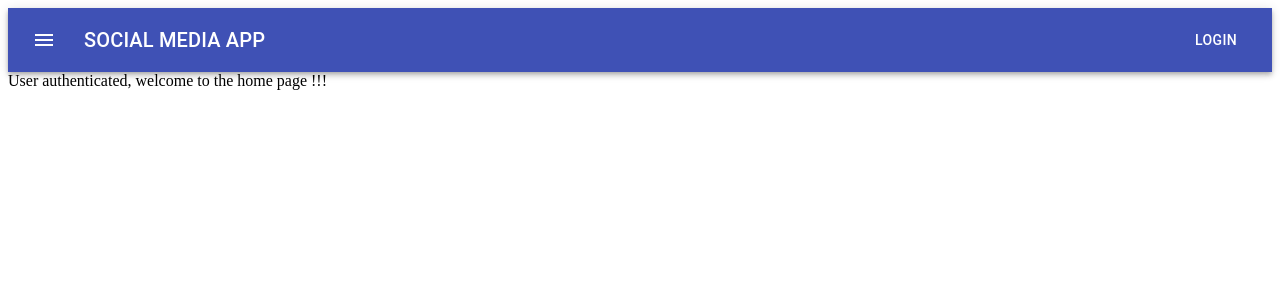
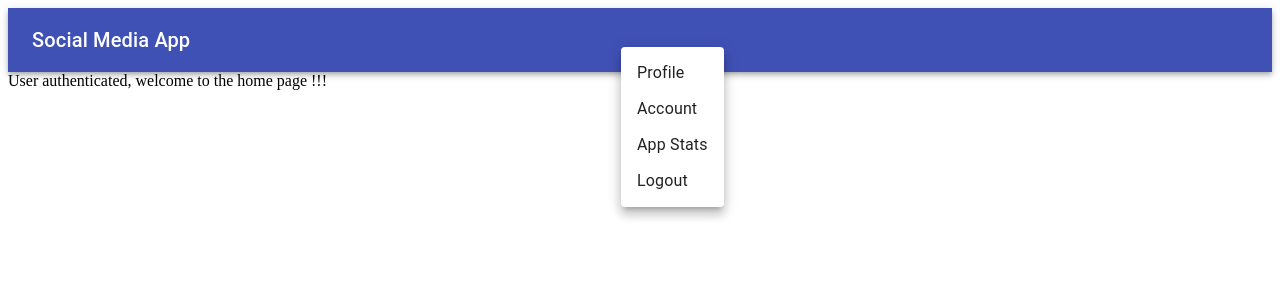
Before and after one commit to joshkim23/social-media-app, a React (Create React App) app: page /home in a window 1280 px wide. Both pictures are taken after a click on the button "menu". Shown: the top 300 px of the page. Built offline with nearby package versions, Linux system fonts and the light colour scheme.

Commit message:
created drop down, added user authentication - checks if user is logged in previously on first app loading in local storage, added sign out capability to clear local storage and reset app, routing to sign in page

```diff
--- a/src/App.js
+++ b/src/App.js
@@ -1,16 +1,38 @@
 import React, {useEffect, useState} from 'react';
 import {Route, BrowserRouter as Router} from 'react-router-dom';
+import { Redirect } from 'react-router-dom';
+
 import SignIn from './components/SignIn/SignIn.js';
 import HomePage from './components/Homepage/HomePage.js';
 import CreateAccountForm from './components/CreateAccountForm.js';
 
 const App = () => {
     const [username, setUsername] = useState('');
+    const [user, setUser] = useState({});
+
     const setLoggedInUserData = (userData) => {
         console.log(userData);
         setUsername(userData.username);
+
+        if(!localStorage.getItem('user')) {
+            localStorage.setItem('user', JSON.stringify(userData));
+        }
     }
-    useEffect(() => {},[username]);
+
+    useEffect(() => {
+        const loggedInUser = localStorage.getItem('user');
+        console.log(loggedInUser)
+        if (loggedInUser) {
+            setUser(JSON.parse(loggedInUser));
+            setUsername(JSON.parse(loggedInUser).username)
+            // setUserLookUp(JSON.parse(loggedInUser));
+        }
+    },[]);
+
+    const handleSignOut = () => {
+        localStorage.clear();
+        setUsername('');
+    }
 
     return (
         <Router>
@@ -18,10 +40,17 @@ const App = () => {
                 render = {() => <SignIn handleUserLogin={setLoggedInUserData}/>}/>
 
             <Route path = "/home"
-                render = {() => <HomePage username={username}/>}/>
+                render = {() => <HomePage
+                                    username={username}
+                                    signOut={handleSignOut}
+                                />
+                }/>
 
             <Route path = '/createAccount' exact
                 render = {() => <CreateAccountForm handleUserCreated={setLoggedInUserData}/>}/>
+
+            {/* {!username && <Redirect to='/' />} */}
+
 
 
 
--- a/src/components/Homepage/Header/Header.js
+++ b/src/components/Homepage/Header/Header.js
@@ -1,15 +1,18 @@
-import React from 'react';
+import React, {useState} from 'react';
+import { Link } from 'react-router-dom';
 import { makeStyles } from '@material-ui/core/styles';
 import AppBar from '@material-ui/core/AppBar';
 import Toolbar from '@material-ui/core/Toolbar';
 import Typography from '@material-ui/core/Typography';
 import Button from '@material-ui/core/Button';
 import IconButton from '@material-ui/core/IconButton';
+import Menu from '@material-ui/core/Menu';
+import MenuItem from '@material-ui/core/MenuItem';
 import MenuIcon from '@material-ui/icons/Menu';
 
 const useStyles = makeStyles((theme) => ({
   root: {
-    flexGrow: 1,
+    flexGrow: 0,
   },
   menuButton: {
     marginRight: theme.spacing(2),
@@ -17,22 +20,64 @@ const useStyles = makeStyles((theme) => ({
   title: {
     flexGrow: 1,
   },
+  horizontalStretch: {
+    display: 'grid',
+    gridTemplateColumns: '1fr 1fr',
+
+  }
 }));
 
-const Header  = () => {
+const Header  = ({username, signOut}) => {
     const classes = useStyles();
+    const [anchorEl, setAnchorEl] = useState(null);
+
+    const handleClick = (event) => {
+      setAnchorEl(event.currentTarget);
+    };
+
+    const handleClose = () => {
+      setAnchorEl(null);
+    };
+
+    const handleSignOut = () => signOut();
 
     return (
         <div className={classes.root}>
             <AppBar position="static">
-                <Toolbar>
-                <IconButton edge="start" className={classes.menuButton} color="inherit" aria-label="menu">
-                    <MenuIcon />
-                </IconButton>
-                <Typography variant="h6" className={classes.title}>
-                    SOCIAL MEDIA APP
-                </Typography>
-                <Button color="inherit">Login</Button>
+                <Toolbar className={classes.horizontalStretch}>
+                  {/* <IconButton edge="start" className={classes.menuButton} color="inherit" aria-label="menu">
+                      <MenuIcon />
+                  </IconButton>
+                  <Typography variant="h6" className={classes.title}>
+                      SOCIAL MEDIA APP
+                  </Typography>
+                  <Button color="inherit">Login</Button> */}
+
+                  <div>
+                    <Typography variant="h6" className={classes.title}>
+                      Social Media App
+                    </Typography>
+                  </div>
+                  <div>
+                  <Button style={{justifySelf: 'end'}} color="inherit" aria-label="menu" aria-controls="simple-menu" aria-haspopup="true" onClick={handleClick}>
+                    {username}
+                  </Button>
+                  <Menu
+                    id="simple-menu"
+                    anchorEl={anchorEl}
+                    getContentAnchorEl={null}
+                    anchorOrigin={{ vertical: "bottom", horizontal: "center" }}
+                    transformOrigin={{ vertical: "top", horizontal: "center" }}
+                    keepMounted
+                    open={Boolean(anchorEl)}
+                    onClose={handleClose}
+                  >
+                    <MenuItem onClick={handleClose}>Profile</MenuItem>
+                    <MenuItem onClick={handleClose}>Account</MenuItem>
+                    <MenuItem onClick={handleClose}>App Stats</MenuItem>
+                    <MenuItem component={Link} to={'/'} onClick={handleSignOut}>Logout</MenuItem>
+                  </Menu>
+                  </div>
                 </Toolbar>
             </AppBar>
         </div>
--- a/src/components/Homepage/HomePage.js
+++ b/src/components/Homepage/HomePage.js
@@ -1,10 +1,13 @@
 import React from 'react';
 import Header from './Header/Header.js';
 
-const HomePage = ({username}) => {
+const HomePage = ({username, signOut}) => {
     return (
         <div>
-            <Header />
+            <Header
+                username={username}
+                signOut = {signOut}
+            />
             User authenticated, welcome to the home page {username}!!!
         </div>
     )
```
Also changed, not shown: 1 other file (tests, documents, lock files or other folders).
